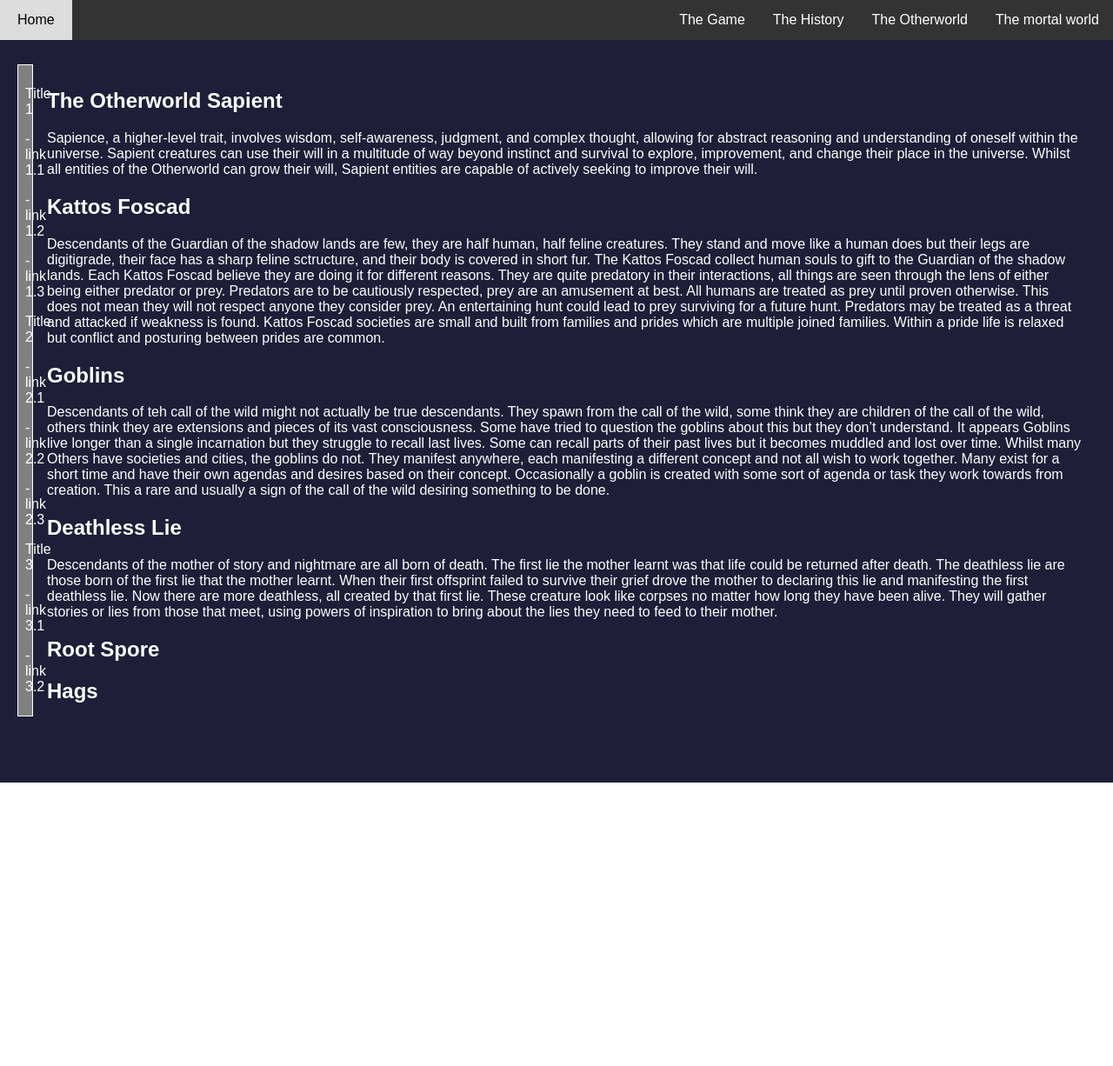
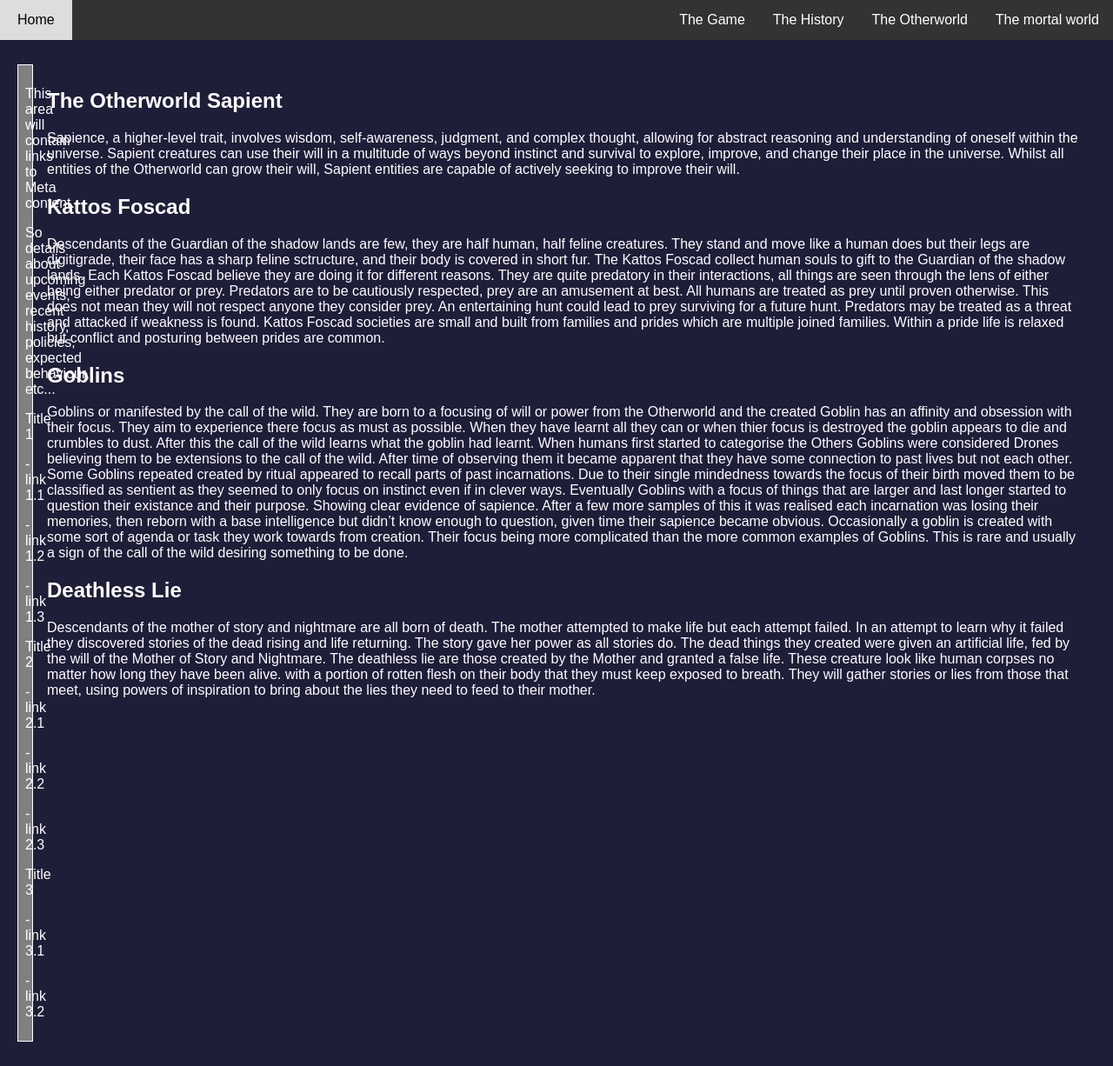
Before and after one commit to KikiUnique/KikiUnique.github.io, a Jekyll site: the page built from docs/otherworld/sapient.md, in a window 1280 px wide. Shown: the whole page at 87% size. Built offline with Jekyll 4.4.1, drawn with Linux system fonts in a browser that asks for light colours; the repository's description, which GitHub fills in, is left out; before the commit the page ends 900 px from its top, so only the background shows below that.

Commit message:
Add sapient and drone entities

```diff
--- a/docs/_includes/header.html
+++ b/docs/_includes/header.html
@@ -32,6 +32,7 @@
             <a href="/otherworld/drone">Drones</a>
             <a href="/otherworld/sentient">Sentient</a>
             <a href="/otherworld/sapient">Sapient</a>
+            <a href="/otherworld/ancient">Ancient Ones</a>
         </div>
     </div>
     <div class="dropdown navbarItem">
--- a/docs/_layouts/default.html
+++ b/docs/_layouts/default.html
@@ -20,6 +20,8 @@
 
     <section class="leftContent">
         <div>
+            <p>This area will contain links to Meta content.</p>
+            <p>So details about upcoming events, recent history, policies, expected behaviour, etc...</p>
             <p>Title 1</p>
             <p> - link 1.1</p>
             <p> - link 1.2</p>
--- a/docs/otherworld/sapient.md
+++ b/docs/otherworld/sapient.md
@@ -3,31 +3,17 @@ layout: default
 title: The Otherworld Sapient
 ---
 
-Sapience, a higher-level trait, involves wisdom, self-awareness, judgment, and complex thought, allowing for abstract reasoning and understanding of oneself within the universe. Sapient creatures can use their will in a multitude of way beyond instinct and survival to explore, improvement, and change their place in the universe. Whilst all entities of the Otherworld can grow their will, Sapient entities are capable of actively seeking to improve their will.
+Sapience, a higher-level trait, involves wisdom, self-awareness, judgment, and complex thought, allowing for abstract reasoning and understanding of oneself within the universe. Sapient creatures can use their will in a multitude of ways beyond instinct and survival to explore, improve, and change their place in the universe. Whilst all entities of the Otherworld can grow their will, Sapient entities are capable of actively seeking to improve their will.
 
 
 ## Kattos Foscad
-Descendants of the Guardian of the shadow lands are few, they are half human, half feline creatures. They stand and move like a human does but their legs are digitigrade, their face has
-a sharp feline sctructure, and their body is covered in short fur. The Kattos Foscad collect human souls to gift to the Guardian of the shadow lands. Each Kattos Foscad believe they are
-doing it for different reasons. They are quite predatory in their interactions, all things are seen through the lens of either being either predator or prey. Predators are to be
-cautiously respected, prey are an amusement at best. All humans are treated as prey until proven otherwise. This does not mean they will not respect anyone they consider prey. An
-entertaining hunt could lead to prey surviving for a future hunt. Predators may be treated as a threat and attacked if weakness is found. Kattos Foscad societies are small and built
-from families and prides which are multiple joined families. Within a pride life is relaxed but conflict and posturing between prides are common.
+Descendants of the Guardian of the shadow lands are few, they are half human, half feline creatures. They stand and move like a human does but their legs are digitigrade, their face has a sharp feline sctructure, and their body is covered in short fur. The Kattos Foscad collect human souls to gift to the Guardian of the shadow lands. Each Kattos Foscad believe they are doing it for different reasons. They are quite predatory in their interactions, all things are seen through the lens of either being either predator or prey. Predators are to be cautiously respected, prey are an amusement at best. All humans are treated as prey until proven otherwise. This does not mean they will not respect anyone they consider prey. An entertaining hunt could lead to prey surviving for a future hunt. Predators may be treated as a threat and attacked if weakness is found. Kattos Foscad societies are small and built from families and prides which are multiple joined families. Within a pride life is relaxed but conflict and posturing between prides are common.
 
 ## Goblins
-Descendants of teh call of the wild might not actually be true descendants. They spawn from the call of the wild, some think they are children of the call of the wild, others think they
-are extensions and pieces of its vast consciousness. Some have tried to question the goblins about this but they don't understand. It appears Goblins live longer than a single
-incarnation but they struggle to recall last lives. Some can recall parts of their past lives but it becomes muddled and lost over time. Whilst many Others have societies and cities,
-the goblins do not. They manifest anywhere, each manifesting a different concept and not all wish to work together. Many exist for a short time and have their own agendas and desires
-based on their concept. Occasionally a goblin is created with some sort of agenda or task they work towards from creation. This a rare and usually a sign of the call of the wild
-desiring something to be done.
+Goblins or manifested by the call of the wild. They are born to a focusing of will or power from the Otherworld and the created Goblin has an affinity and obsession with their focus. They aim to experience there focus as must as possible. When they have learnt all they can or when thier focus is destroyed the goblin appears to die and crumbles to dust. After this the call of the wild learns what the goblin had learnt.
+When humans first started to categorise the Others Goblins were considered Drones believing them to be extensions to the call of the wild. After time of observing them it became apparent that they have some connection to past lives but not each other. Some Goblins repeated created by ritual appeared to recall parts of past incarnations. Due to their single mindedness towards the focus of their birth moved them to be classified as sentient as they seemed to only focus on instinct even if in clever ways.
+Eventually Goblins with a focus of things that are larger and last longer started to question their existance and their purpose. Showing clear evidence of sapience. After a few more samples of this it was realised each incarnation was losing their memories, then reborn with a base intelligence but didn't know enough to question, given time their sapience became obvious.
+Occasionally a goblin is created with some sort of agenda or task they work towards from creation. Their focus being more complicated than the more common examples of Goblins. This is rare and usually a sign of the call of the wild desiring something to be done.
 
 ## Deathless Lie
-Descendants of the mother of story and nightmare are all born of death. The first lie the mother learnt was that life could be returned after death. The deathless lie are those born of
-the first lie that the mother learnt. When their first offsprint failed to survive their grief drove the mother to declaring this lie and manifesting the first deathless lie. Now there
-are more deathless, all created by that first lie. These creature look like corpses no matter how long they have been alive. They will gather stories or lies from those that meet, using
-powers of inspiration to bring about the lies they need to feed to their mother.
-
-## Root Spore
-
-## Hags
+Descendants of the mother of story and nightmare are all born of death. The mother attempted to make life but each attempt failed. In an attempt to learn why it failed they discovered stories of the dead rising and life returning. The story gave her power as all stories do. The dead things they created were given an artificial life, fed by the will of the Mother of Story and Nightmare. The deathless lie are those created by the Mother and granted a false life. These creature look like human corpses no matter how long they have been alive. with a portion of rotten flesh on their body that they must keep exposed to breath. They will gather stories or lies from those that meet, using powers of inspiration to bring about the lies they need to feed to their mother.
```
Also changed, not shown: docs/otherworld/drone.md (+3 -0 lines).
